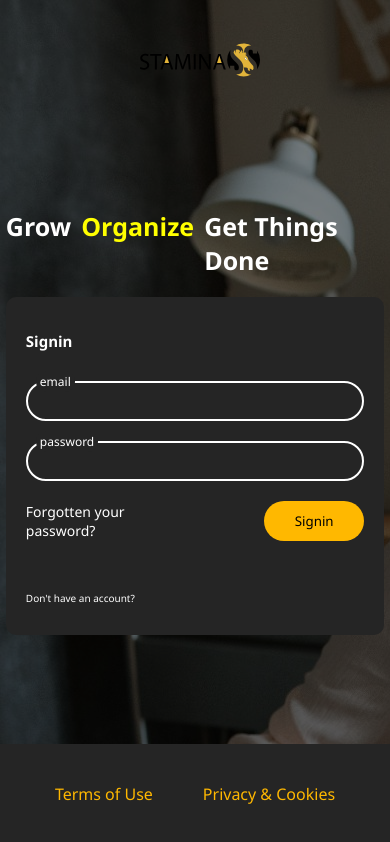
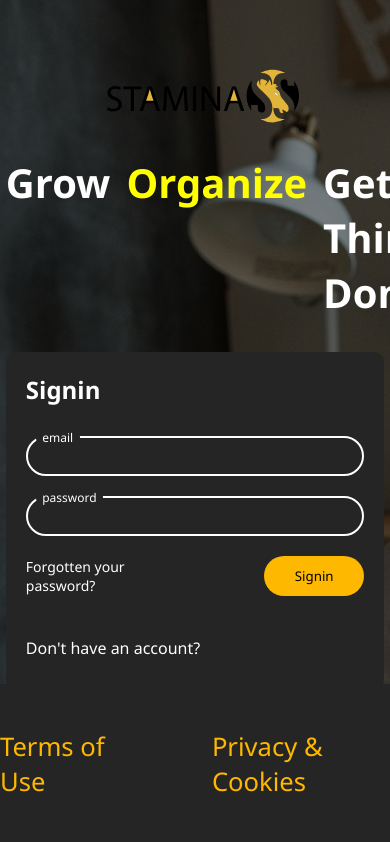
Before and after one commit to Skyprince-gh/staminacs, a React (Create React App) app: page /signin in a window 390 px wide. Built offline with nearby package versions, Linux system fonts and the light colour scheme; no server answers.

Commit message:
fixed framing errors.
Added a toggle search component and made responsiveness better.

```diff
--- a/src/Components/Containers/Item.js
+++ b/src/Components/Containers/Item.js
@@ -256,7 +256,7 @@ const Item = (props) => {
                   {!editIsToggled &&
                     itemData.tags.map((tag) => <p key={tag}>{tag}</p>)}
                 </span>
-                <span>
+                <span className="description">
                   <h5>Description</h5>
                   <p>{itemData.description}</p>
                 </span>
@@ -444,7 +444,8 @@ const Grid = styled.div`
     }
 
     @media (max-width: 1200px) {
-      font-size: 16px;
+      font-size: 14px;
+      gap: 20px;
     }
 
     @media (max-width: 900px) {
@@ -453,8 +454,8 @@ const Grid = styled.div`
         display: none;
       }
       span.image {
-        width: 50px;
-        height: 50px;
+        width: 40px;
+        height: 40px;
       }
 
       button {
@@ -469,6 +470,7 @@ const Grid = styled.div`
     }
 
     @media (max-width: 600px) {
+      gap: 20px;
     }
 
     @media (max-width: 500px) {
@@ -481,20 +483,19 @@ const Grid = styled.div`
       span.name {
         flex-grow: 1;
       }
-      span.image{
+      span.image {
         margin-right: 10px;
+        width: 30px;
+        height: 30px;
       }
     }
     @media (max-width: 350px) {
       justify-content: start;
       gap: 2rem;
-
       span.id {
         display: none;
       }
       span.image {
-        width: 30px;
-        height: 30px;
         margin: 0px;
       }
       span.price {
@@ -707,17 +708,20 @@ const MoreInfo = styled.section`
           font-size: 1.2rem;
           font-weight: bold;
           color: white;
-          /* background: red; */
+          text-overflow: ellipsis;
+
+          overflow-x: hidden;
+          white-space: nowrap;
         }
 
         @media (max-width: 1200px) {
-          font-size: 16px;
+          font-size: 14px;
           h5 {
-            font-size: 1.2rem;
+            font-size: 14px;
             color: var(--primary-yellow);
           }
           p {
-            font-size: 1.6rem;
+            font-size: 16px;
           }
         }
       }
@@ -740,6 +744,23 @@ const MoreInfo = styled.section`
           vertical-align: middle;
         }
       }
+
+      span.description {
+        /* border: solid green 2px; */
+        height: 100px;
+        max-width: 300px;
+        display: flex;
+        flex-direction: column;
+
+        p {
+          max-height: 200px;
+          flex-grow: 1;
+          height: 100%;
+          /* border: solid yellow 2px; */
+        }
+        @media (max-width: 1200px) {
+        }
+      }
     }
   }
 `;
--- a/src/Components/Forms/Export.js
+++ b/src/Components/Forms/Export.js
@@ -6,7 +6,7 @@ import { useNavigate } from "react-router-dom";
 import Input from "../Inputs/Input";
 import InputB from "../Inputs/InputB";
 import BtnPrimary, { BtnDanger, BtnDisabled } from "../Buttons/Buttons";
-import { FileDownload } from "@mui/icons-material";
+import { Close, FileDownload } from "@mui/icons-material";
 import * as XLSX from "xlsx";
 import organizer from "../../util/xlsxOrganizer";
 import { useSelector } from "react-redux";
@@ -168,7 +168,7 @@ const ExportModal = (props) => {
       <div className="close-div" onClick={props.toggle}></div>
       <Grid className="animate__animated animate__fadeInDown">
         <span id="close" onClick={props.toggle}>
-          X
+          <Close/>
         </span>
         <h3>Export Inventory</h3>
 
@@ -424,6 +424,11 @@ const Grid = styled.form`
     top: 10px;
     right: 15px;
     font-size: 1.3rem;
+    border: solid 1px var(--primary-black);
+    border-radius: 2px;
+    display: flex;
+    justify-content: center;
+    align-items: center;
 
     &:hover {
       color: var(--primary-yellow);
--- a/src/Components/Forms/Import.js
+++ b/src/Components/Forms/Import.js
@@ -6,7 +6,7 @@ import "animate.css";
 import { Fragment, useState } from "react";
 import Input from "../Inputs/Input";
 import BtnPrimary from "../Buttons/Buttons";
-import { UploadFile } from "@mui/icons-material";
+import { Close, UploadFile } from "@mui/icons-material";
 import * as XLSX from "xlsx";
 import organizer from "../../util/xlsxOrganizer";
 import convertCloverToStamina from "../../util/convertCloverToStamina";
@@ -336,7 +336,7 @@ const ImportModal = (props) => {
       <div className="close-div" onClick={props.toggle}></div>
       <Grid className="animate__animated animate__fadeInDown">
         <span id="close" onClick={props.toggle}>
-          X
+         <Close/>
         </span>
         <h3>Import Inventory</h3>
         <div id="main">
@@ -861,6 +861,11 @@ const Grid = styled.form`
     top: 10px;
     right: 15px;
     font-size: 1.3rem;
+    border: solid 1px var(--primary-black);
+    border-radius: 2px;
+    display: flex;
+    justify-content: center;
+    align-items: center;
 
     &:hover {
       color: var(--primary-yellow);
--- a/src/Components/Forms/QuickAdd.js
+++ b/src/Components/Forms/QuickAdd.js
@@ -17,6 +17,7 @@ import { actions as inventoryActions } from "../../store/inventory";
 import { setDocument } from "../../util/firebase-store";
 import { Timestamp } from "firebase/firestore";
 import AddItem from "../../Pages/Dashboard/AddItem";
+import { Close } from "@mui/icons-material";
 
 const QuickAddModal = (props) => {
   const [itemName, setItemName] = useState("");
@@ -60,7 +61,9 @@ const QuickAddModal = (props) => {
     <div className="container">
       {!quickAddIsExpanded && (
         <Grid className="animate__animated animate__fadeInDown">
-          <Close onClick={props.toggle}>X</Close>
+          <div className="close">
+            <Close onClick={props.toggle} />
+          </div>
           <h3>Add Item</h3>
           <Fields>
             <div className="inputSpace">
@@ -163,6 +166,29 @@ const Grid = styled.form`
   flex-direction: column;
   padding: 20px;
 
+  .close {
+    position: absolute;
+    right: 10px;
+    top: 10px;
+    width: 30px;
+    height: 30px;
+    font-size: 20px;
+    color: var(--primary-black);
+    border: solid 1px var(--primary-black);
+    border-radius: 2px;
+    display: flex;
+    justify-content: center;
+    align-items: center;
+
+    &:hover {
+      color: var(--primary-yellow);
+    }
+
+    &:active {
+      color: var(--red);
+    }
+  }
+
   h3 {
     margin-bottom: 20px;
     width: 100%;
@@ -170,7 +196,7 @@ const Grid = styled.form`
   }
 
   @media (max-width: 1200px) {
-    h3{
+    h3 {
       font-size: 16px;
     }
   }
@@ -185,26 +211,26 @@ const Grid = styled.form`
   }
 `;
 
-const Close = styled.button`
-  position: absolute;
-  right: 10px;
-  top: 10px;
-  width: 30px;
-  height: 30px;
-  font-size: 20px;
-  font-weight: bold;
-  background: none;
-  border: none;
-  color: var(--primary-black);
+// const Close = styled.button`
+//   position: absolute;
+//   right: 10px;
+//   top: 10px;
+//   width: 30px;
+//   height: 30px;
+//   font-size: 20px;
+//   font-weight: bold;
+//   background: none;
+//   border: none;
+//   color: var(--primary-black);
 
-  &:hover {
-    color: var(--primary-yellow);
-  }
+//   &:hover {
+//     color: var(--primary-yellow);
+//   }
 
-  &:active {
-    color: var(--red);
-  }
-`;
+//   &:active {
+//     color: var(--red);
+//   }
+// `;
 
 const Fields = styled.div`
   display: flex;
@@ -213,19 +239,21 @@ const Fields = styled.div`
   gap: 20px;
   margin: 0 auto;
 
-  div.inputSpace:nth-child(1){
+  div.inputSpace:nth-child(1) {
     width: 50%;
   }
-  div.inputSpace:nth-child(2){
+  div.inputSpace:nth-child(2) {
     width: 20%;
   }
-  div.inputSpace:nth-child(3){
+  div.inputSpace:nth-child(3) {
     width: 20%;
   }
 
   @media (max-width: 500px) {
     flex-direction: column;
-    div.inputSpace:nth-child(1), div.inputSpace:nth-child(2), div.inputSpace:nth-child(3){
+    div.inputSpace:nth-child(1),
+    div.inputSpace:nth-child(2),
+    div.inputSpace:nth-child(3) {
       width: 100%;
     }
   }
--- a/src/Pages/Dashboard/AddItem.js
+++ b/src/Pages/Dashboard/AddItem.js
@@ -17,6 +17,7 @@ import { useSelector, useDispatch } from "react-redux";
 import { Timestamp, disableNetwork } from "firebase/firestore";
 import blobToBase64 from "../../util/blobToBase64";
 import { actions as inventoryActions } from "../../store/inventory";
+import { Close } from "@mui/icons-material";
 // import { Ref } from "react";
 export const AddItem = (props) => {
   const navigate = useNavigate();
@@ -134,6 +135,7 @@ export const AddItem = (props) => {
   return (
     <Grid>
       <Bar step={currentStep} repeat={2} color="yellow" />
+      <div className="close"><Close onClick={props.toggle}/></div>
       <h3>Add Item</h3>
       <form>
         {currentStep < 2 && (
@@ -417,6 +419,30 @@ const Grid = styled.section`
   background: white;
   border-radius: 10px;
   z-index: 2;
+  position: relative;
+
+  .close {
+    position: absolute;
+    right: 10px;
+    top: 10px;
+    width: 30px;
+    height: 30px;
+    font-size: 20px;
+    color: var(--primary-black);
+    border: solid 1px var(--primary-black);
+    border-radius: 2px;
+    display: flex;
+    justify-content: center;
+    align-items: center;
+
+    &:hover {
+      color: var(--primary-yellow);
+    }
+
+    &:active {
+      color: var(--red);
+    }
+  }
 
   @media (max-width: 1000px) {
     margin-top:20px;
--- a/src/Pages/Dashboard/EditItem.js
+++ b/src/Pages/Dashboard/EditItem.js
@@ -18,6 +18,8 @@ import blobToBase64 from "../../util/blobToBase64";
 import { useDispatch } from "react-redux";
 import { actions as inventoryActions } from "../../store/inventory";
 import ReactDOM from "react-dom";
+import { Close } from "@mui/icons-material";
+
 // import { Ref } from "react";
 const EditItemModal = (props) => {
   const [currentStep, setCurrentStep] = useState(1);
@@ -148,6 +150,9 @@ const EditItemModal = (props) => {
     <div className="container">
       <Grid>
         <Bar step={currentStep} repeat={2} color="yellow" />
+        <div className="close">
+          <Close onClick={props.toggle} />
+        </div>
         <h3>Edit Item</h3>
         <form>
           {currentStep === 1 && (
@@ -444,13 +449,37 @@ const Grid = styled.section`
   padding: 20px 0px 0px 80px;
   background: white;
   border-radius: 10px;
+  position: relative;
+
+  .close {
+    position: absolute;
+    right: 10px;
+    top: 10px;
+    width: 30px;
+    height: 30px;
+    font-size: 20px;
+    color: var(--primary-black);
+    border: solid 1px var(--primary-black);
+    border-radius: 2px;
+    display: flex;
+    justify-content: center;
+    align-items: center;
+
+    &:hover {
+      color: var(--primary-yellow);
+    }
+
+    &:active {
+      color: var(--red);
+    }
+  }
 
   @media (max-width: 1200px) {
-    margin-top:20px;
-    width: calc(100% - 40px)
+    margin-top: 20px;
+    width: calc(100% - 40px);
   }
   @media (max-width: 600px) {
-    margin-top:0px;
+    margin-top: 0px;
     padding-left: 20px;
     width: auto;
   }
--- a/src/Pages/Dashboard/Inventory.js
+++ b/src/Pages/Dashboard/Inventory.js
@@ -56,6 +56,7 @@ const Inventory = () => {
   const [indexerIsActive, setIndexerIsActive] = useState(false);
   const [bulkEditIsActive, setBulkEditIsActive] = useState(false);
   const [filterIsToggled, setFilterIsToggled] = useState(false);
+  const [searchIsToggled, setSearchIsToggled] = useState(false);
 
   const itemsSelectedList = useSelector(
     (state) => state.inventory.itemsSelectedList
@@ -155,6 +156,11 @@ const Inventory = () => {
     setImportIsToggled(!importIsToggled);
   };
 
+  const toggleSearch = (event) => {
+    event.preventDefault();
+    setSearchIsToggled(!searchIsToggled);
+  };
+
   const toggleExport = (event) => {
     event.preventDefault();
     setExportIsToggled(!exportIsToggled);
@@ -199,6 +205,10 @@ const Inventory = () => {
     event.preventDefault();
     setFilterIsToggled(!filterIsToggled);
   };
+
+  const turnOffSearch = event => {
+    setSearchIsToggled(false)
+  }
 
   const handleSorting = (event) => {
     const sortingPrefs = event.target.value;
@@ -310,12 +320,6 @@ const Inventory = () => {
             />
           </div>
 
-          {/* <button className="filterButton">
-            <span>
-              <Filter />
-            </span>
-          </button> */}
-
           {itemsSelectedList.length === 0 && (
             <BtnExt onClick={toggleQuickAdd}>
               <span>Add Item </span>{" "}
@@ -364,11 +368,12 @@ const Inventory = () => {
           </BtnExt>
 
           {indexerIsActive && <SearchBoxBackground onClick={turnIndexerOff} />}
+          <div className="searchbox">
             <SearchBox>
               <input
                 value={searchParams}
                 type="text"
-              placeholder={"Search..."}
+                placeholder="Search..."
                 onFocus={fetchIndexes}
                 onChange={getSearchParams}
                 onKeyPress={handleKeyPress}
@@ -377,14 +382,21 @@ const Inventory = () => {
               {indexerIsActive && (
                 <IndexerList
                   turnOff={turnIndexerOff}
+                  turnOffSearch={turnOffSearch}
                   indexes={indexes}
                   searchParam={searchParams}
                 />
               )}
             </SearchBox>
+          </div>
           <div className="filter">
             <BtnExt onClick={toggleFilter}>
               <FilterAlt />
+            </BtnExt>
+          </div>
+          <div className="search-toggle">
+            <BtnExt onClick={toggleSearch}>
+              <Search />
             </BtnExt>
           </div>
 
@@ -433,6 +445,28 @@ const Inventory = () => {
       {bulkEditIsActive && <BulkEditModal toggle={toggleBulkEdit} />}
       {exportIsToggled && <Export toggle={toggleExport} />}
       {editIsToggled && <EditItem toggle={toggleEdit} />}
+
+      {searchIsToggled && (
+        <MinSearch>
+          <input
+            value={searchParams}
+            type="text"
+            placeholder="Search..."
+            onFocus={fetchIndexes}
+            onChange={getSearchParams}
+            onKeyPress={handleKeyPress}
+          />
+          <Search onClick={fetchMultipleItems} />
+          {indexerIsActive && (
+            <IndexerList
+              turnOff={turnIndexerOff}
+              turnOffSearch={turnOffSearch}
+              indexes={indexes}
+              searchParam={searchParams}
+            />
+          )}
+        </MinSearch>
+      )}
 
       {filterIsToggled && (
         <FilterControls>
@@ -506,35 +540,47 @@ const Grid = styled.div`
       }
     }
   }
+
+  @media (max-width: 420px) {
+    .searchbox {
+      display: none;
+    }
+  }
 `;
-
-
 
 const FilterControls = styled.div`
   width: calc(100vw - 70px);
   position: absolute;
   background: white;
-  left: 0px;
-  top: 0px;
+  left:0px;
   z-index: 5;
   display: flex;
   height: 120px;
   align-items: center;
-  flex-wrap:wrap;
+  flex-wrap: wrap;
   gap: 10px;
-  top:100px;
+  top: 140px;
   box-shadow: 2px 2px 5px var(--shadow-color);
-  display:none;
+  display: none;
 
-  @media (max-width:1000px){
-    display:flex;
+  .filSearch {
+    display: none;
   }
-  @media (max-width:600px){
-    width:100vw;
+
+  @media (max-width: 1000px) {
+    display: flex;
   }
-  @media (max-width:420px){
-    height: 180px;
+  @media (max-width: 600px) {
+    width: 100vw;
+  }
+  @media (max-width: 420px) {
+    height: 220px;
+    top: 140px;
     justify-content: center;
+
+    .filSearch {
+      display: flex;
+    }
   }
 `;
 
@@ -575,6 +621,41 @@ const AddItemBtn = styled.button`
       width: 20px;
       height: 20px;
     }
+  }
+`;
+
+const MinSearch = styled.div`
+  width: 100vw;
+  height: 100vh;
+  z-index: 100;
+  position: absolute;
+  top: 0px;
+  left: 0px;
+  background: rgba(0,0,0,0.7);
+  display: flex;
+  justify-content: flex-start;
+  flex-direction: column;
+  display:none;
+  overflow-y: scroll;
+
+  input {
+    width: 90%;
+    height: 50px;
+    border-radius: 25px;
+    margin: 0 auto;
+    position: relative;
+    top: 50px;
+    border: none;
+    outline: none;
+    background:var(--primary-black);
+    padding: 0 20px;
+    font-size: 20px;
+    color: white;
+  }
+
+  @media (max-width: 420px) {
+    display:flex;
+
   }
 `;
 
@@ -629,6 +710,10 @@ const Menu = styled.div`
     display: none;
   }
 
+  .search-toggle {
+    display: none;
+  }
+
   .inputs {
     display: flex;
     gap: 20px;
@@ -659,13 +744,27 @@ const Menu = styled.div`
       gap: 10px;
     }
   }
-  @media (max-width: 1000px) {
+  @media (max-width: 1080px) {
     /* background:var(--primary-black); */
+    margin-left: 50px;
     div.inputs {
       display: none;
     }
 
     .filter {
+      display: block;
+    }
+  }
+
+  @media (max-width: 480px) {
+    margin-left: auto;
+    margin-right: auto;
+  }
+  @media (max-width: 420px) {
+
+    margin-left: 0px;
+
+    .search-toggle {
       display: block;
     }
   }
@@ -718,6 +817,7 @@ const ColumnHeader = styled.div`
 
   @media (max-width: 1200px) {
     font-size: 16px;
+    gap: 20px;
   }
 
   @media (max-width: 900px) {
@@ -748,6 +848,7 @@ const ColumnHeader = styled.div`
     }
     span.image {
       margin-right: 10px;
+      width: 30px;
     }
   }
   @media (max-width: 350px) {
@@ -780,6 +881,10 @@ const SearchBox = styled.div`
   position: relative;
   z-index: 1;
 
+  &::placeholder {
+    color: black;
+  }
+
   input {
     display: block;
     width: 90%;
@@ -802,6 +907,9 @@ const SearchBox = styled.div`
   @media (max-width: 1200px) {
     min-width: 10rem;
   }
+  @media (max-width: 420px) {
+    width: 90vw;
+  }
 `;
 
 const SearchBoxBackground = styled.div`
--- a/src/index.css
+++ b/src/index.css
@@ -13,7 +13,6 @@ html {
   --primary-grey: #fff;
   --red: #ff1717;
   --testcss: #00fb0d2e;
-  font-size: 10px;
 }
 
 * {
@@ -32,12 +31,6 @@ body {
 .isActiveLink {
   color: var(--primary-yellow);
   text-decoration: underliwne;
-}
-
-@media screen and (max-height: 700px) {
-  html {
-    font-size: 1.4rem;
-  }
 }
 
 .container {
@@ -102,37 +95,3 @@ body {
   /* Starting width */
   animation: shrinkWidth 0.5s ease-in-out 0.2s forwards;
 }
-
-
-/* For small screens like mobile phones */
-@media only screen and (max-width: 767px) {
-  /* Your styles for small screens go here */
-  :root{
-    /* font-size: 10rem; */
-  }
-
-}
-
-/* For tablets and larger screens */
-@media only screen and (min-width: 768px) and (max-width: 991px) {
-  /* Your styles for tablets go here */
-  :root{
-    /* font-size: 12px; */
-  }
-}
-
-/* For small desktops and larger screens */
-@media only screen and (min-width: 992px) and (max-width: 1199px) {
-  /* Your styles for small desktops go here */
-  :root{
-   /* font-size: 14px; */
-  }
-}
-
-/* For larger desktops */
-@media only screen and (min-width: 1200px) {
-  /* Your styles for larger desktops go here */
-  :root{
-   font-size: 16px;
-  }
-}
```
Also changed, not shown: src/Components/Containers/PaginatedList.js (+8 -8 lines), src/Components/Forms/BulkEdit.js (+15 -4 lines), src/Components/Menus/Right_Sidebar.js (+13 -8 lines), src/Pages/Dashboard/IndexerList.js (+30 -7 lines). Lines whose indentation alone changed are shown as unchanged.
